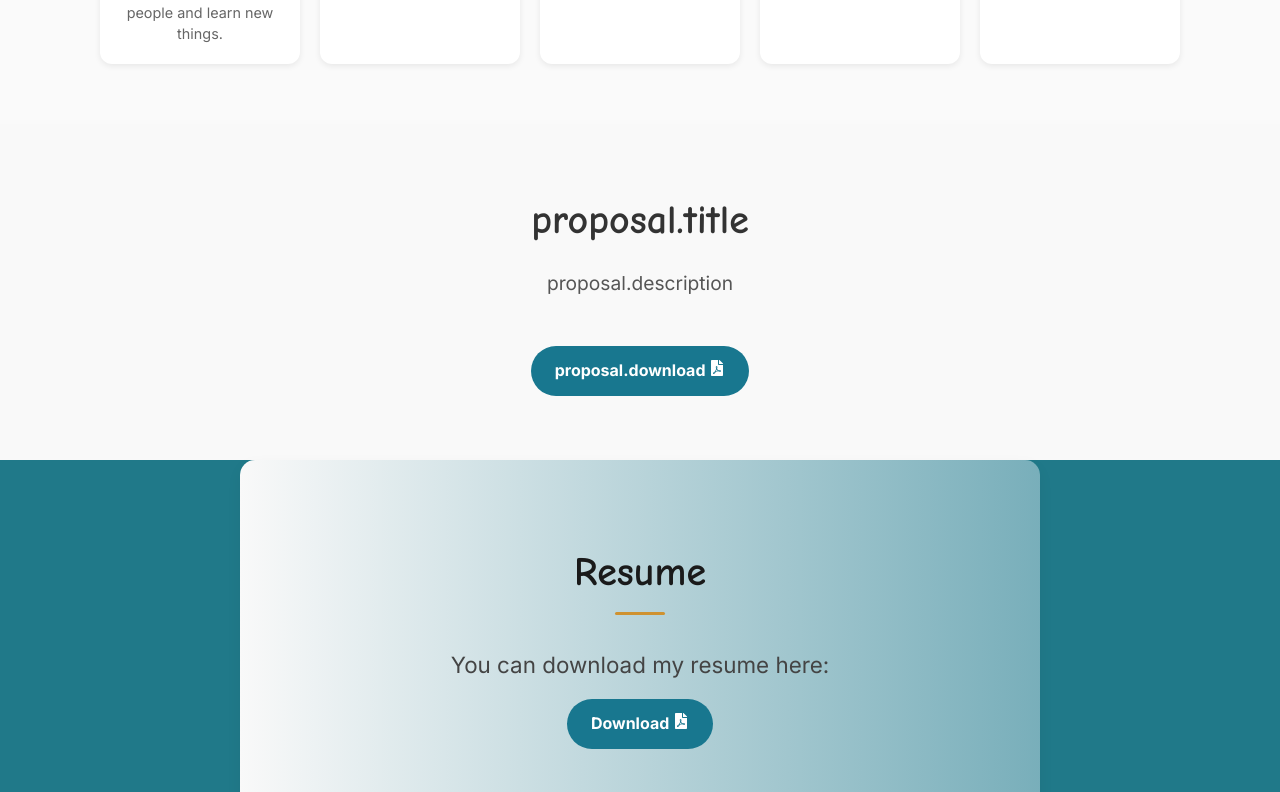
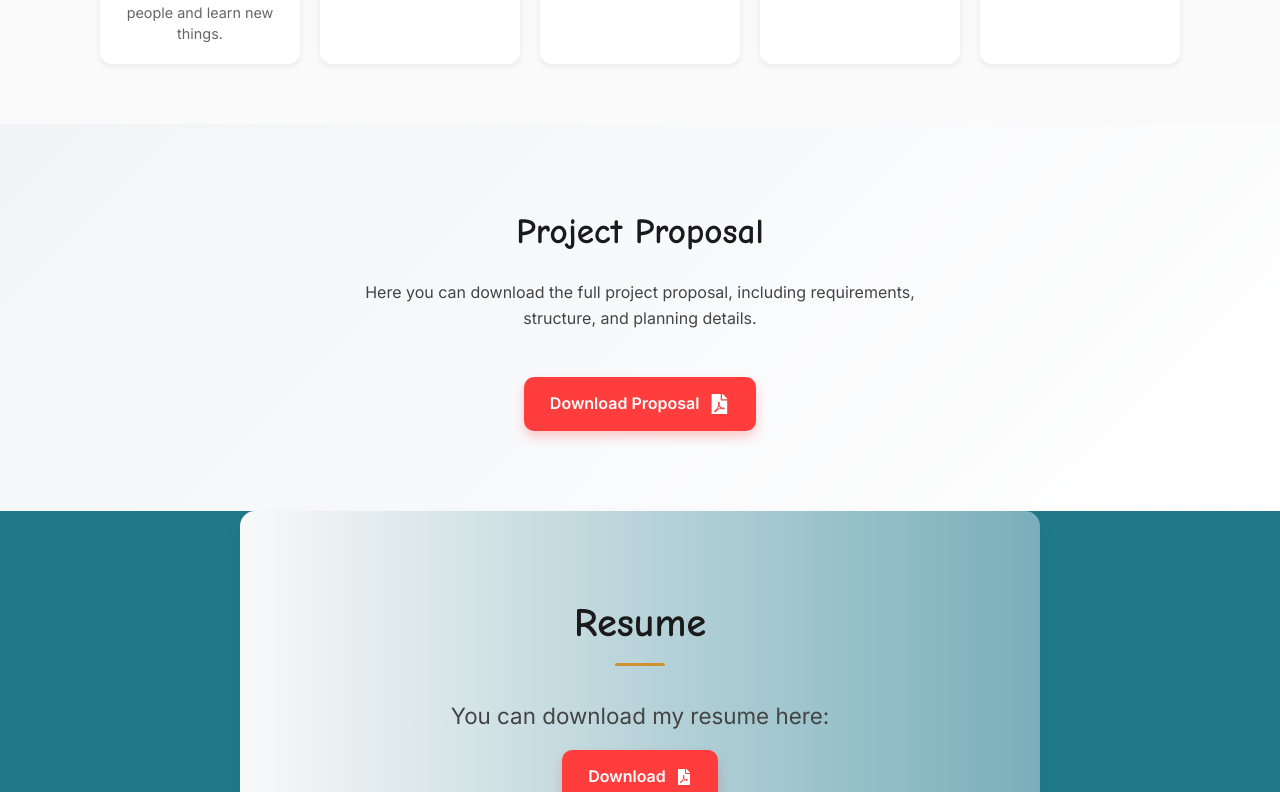
Before and after one commit to Hossein-Kelisa/Hossein-Kelisa-Portfolio, a React (Vite) app: page / in a window 1280 px wide. Shown: the part 7406-8198 px from the top of the page. Built offline with nearby package versions, Linux system fonts and the light colour scheme; a web font is replaced by a local one.

Commit message:
update proposal component

```diff
--- a/src/components/Proposal.css
+++ b/src/components/Proposal.css
@@ -1,15 +1,63 @@
 .proposal-section {
-  padding: 4rem 2rem;
-  background-color: #f9f9f9;
+  padding: 80px 20px;
   text-align: center;
+  background: linear-gradient(135deg, #f3f4f7, #ffffff);
 }
+
 .proposal-section h2 {
-  font-size: 2.5rem;
-  margin-bottom: 1rem;
-  color: #333;
+  font-size: 2.2rem;
+  font-weight: 700;
+  margin-bottom: 20px;
+  color: #1a1a1a;
 }
+
 .proposal-section p {
-  font-size: 1.2rem;
-  margin-bottom: 2rem;
-  color: #555;
+  font-size: 1rem;
+  max-width: 600px;
+  margin: 0 auto 30px;
+  color: #444;
+  line-height: 1.6;
 }
+
+.download-btn {
+  display: inline-flex;
+  align-items: center;
+  gap: 10px;
+
+  padding: 14px 26px;
+  font-size: 1rem;
+  font-weight: 600;
+
+  background: #ff3d3d;
+  color: #fff;
+  border-radius: 10px;
+
+  text-decoration: none;
+  transition: all 0.3s ease;
+  box-shadow: 0 6px 12px rgba(255, 0, 0, 0.2);
+}
+
+.download-btn:hover {
+  background: #d90404;
+  box-shadow: 0 8px 18px rgba(255, 0, 0, 0.3);
+  transform: translateY(-3px);
+}
+
+.download-btn:active {
+  transform: translateY(0);
+}
+
+.proposal-icon {
+  font-size: 1.3rem;
+}
+
+@media (max-width: 600px) {
+  .proposal-section h2 {
+    font-size: 1.8rem;
+  }
+
+  .download-btn {
+    width: 85%;
+    justify-content: center;
+  }
+}
--- a/src/components/Proposal.jsx
+++ b/src/components/Proposal.jsx
@@ -1,18 +1,19 @@
 import Fades from "../Animations/Fades";
 import "./Proposal.css";
 import { FaFilePdf } from "react-icons/fa";
-import { useTranslation } from "react-i18next";
 
 const Proposal = () => {
-  const { t } = useTranslation();
-
   return (
     <section id="proposal" className="proposal-section">
       <Fades animationType="fadeUp">
-        <h2>{t("proposal.title")}</h2>
+        <h2>Project Proposal</h2>
       </Fades>
       <Fades animationType="fadeUp">
-        <p>{t("proposal.description")}</p>
+        <p>
+          Here you can download the full project proposal, including
+          requirements, structure, and planning details.
+        </p>
+
         <a
           href="/Website_Requirement.pdf"
           download
@@ -20,7 +21,7 @@ const Proposal = () => {
           target="_blank"
           rel="noopener noreferrer"
         >
-          {t("proposal.download")} <FaFilePdf className="proposal-icon" />
+          Download Proposal <FaFilePdf className="proposal-icon" />
         </a>
       </Fades>
     </section>
```
